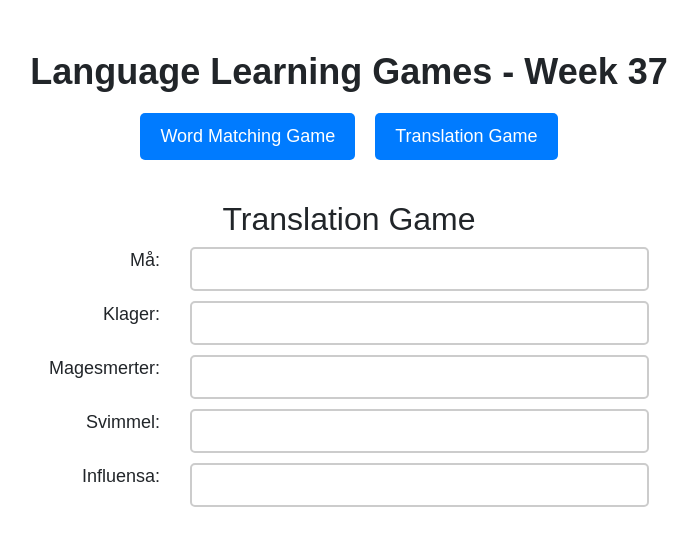
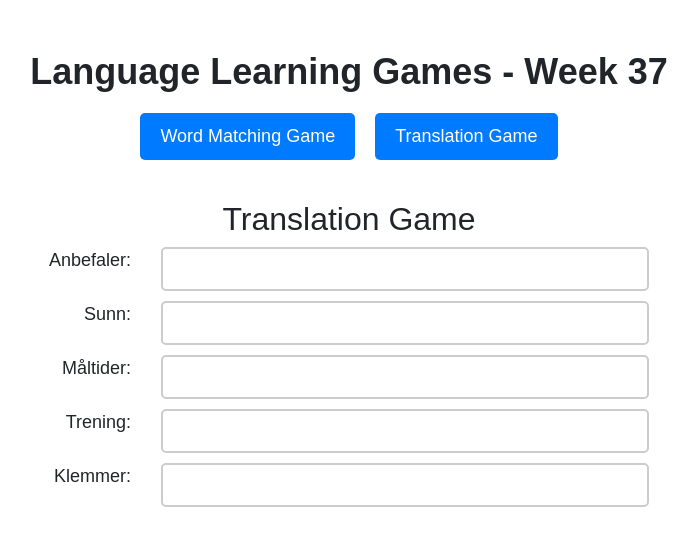
Before and after one commit to felisep/glossary-crossword, a React (Create React App) app: page /translation-game in a window 1280 px wide. Shown: the top 546 px of the page, without its empty margins (291-989 px from the left). Built offline with nearby package versions, Linux system fonts and the light colour scheme.

Commit message:
Updating words for week 46

```diff
--- a/src/MatchGame.tsx
+++ b/src/MatchGame.tsx
@@ -10,11 +10,11 @@ type Card = {
 };
 
 const words = [
-  { english: 'Have to', norwegian: 'Må' },
-  { english: 'Is complaining', norwegian: 'Klager' },
-  { english: 'Stomach pains', norwegian: 'Magesmerter' },
-  { english: 'Dissy', norwegian: 'Svimmel' },
-  { english: 'Flu', norwegian: 'Influensa' },
+  { english: 'Recommend', norwegian: 'Anbefaler' },
+  { english: 'Healthy', norwegian: 'Sunn' },
+  { english: 'Meals', norwegian: 'Måltider' },
+  { english: 'Exercise', norwegian: 'Trening' },
+  { english: 'Hugs', norwegian: 'Klemmer' },
 ];
 
 // Function to shuffle the cards
--- a/src/TranslationGame.tsx
+++ b/src/TranslationGame.tsx
@@ -2,11 +2,11 @@ import React, { useState } from 'react';
 import './TranslationGame.css';
 
 const words = [
-  { english: 'Have to', norwegian: 'Må' },
-  { english: 'Is complaining', norwegian: 'Klager' },
-  { english: 'Stomach pains', norwegian: 'Magesmerter' },
-  { english: 'Dissy', norwegian: 'Svimmel' },
-  { english: 'Flu', norwegian: 'Influensa' },
+  { english: 'Recommend', norwegian: 'Anbefaler' },
+  { english: 'Healthy', norwegian: 'Sunn' },
+  { english: 'Meals', norwegian: 'Måltider' },
+  { english: 'Exercise', norwegian: 'Trening' },
+  { english: 'Hugs', norwegian: 'Klemmer' },
 ];
 
 const TranslationGame: React.FC = () => {
```
